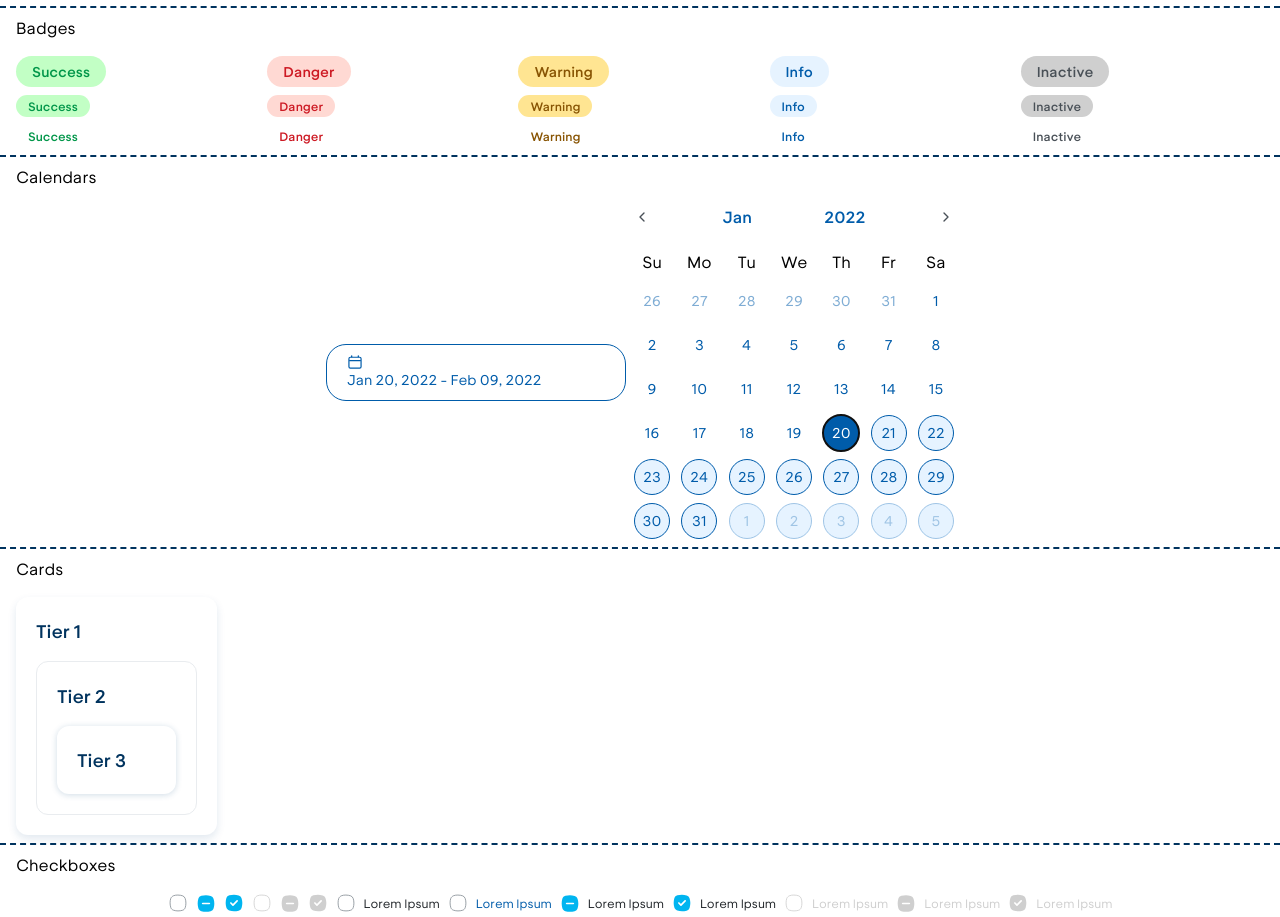
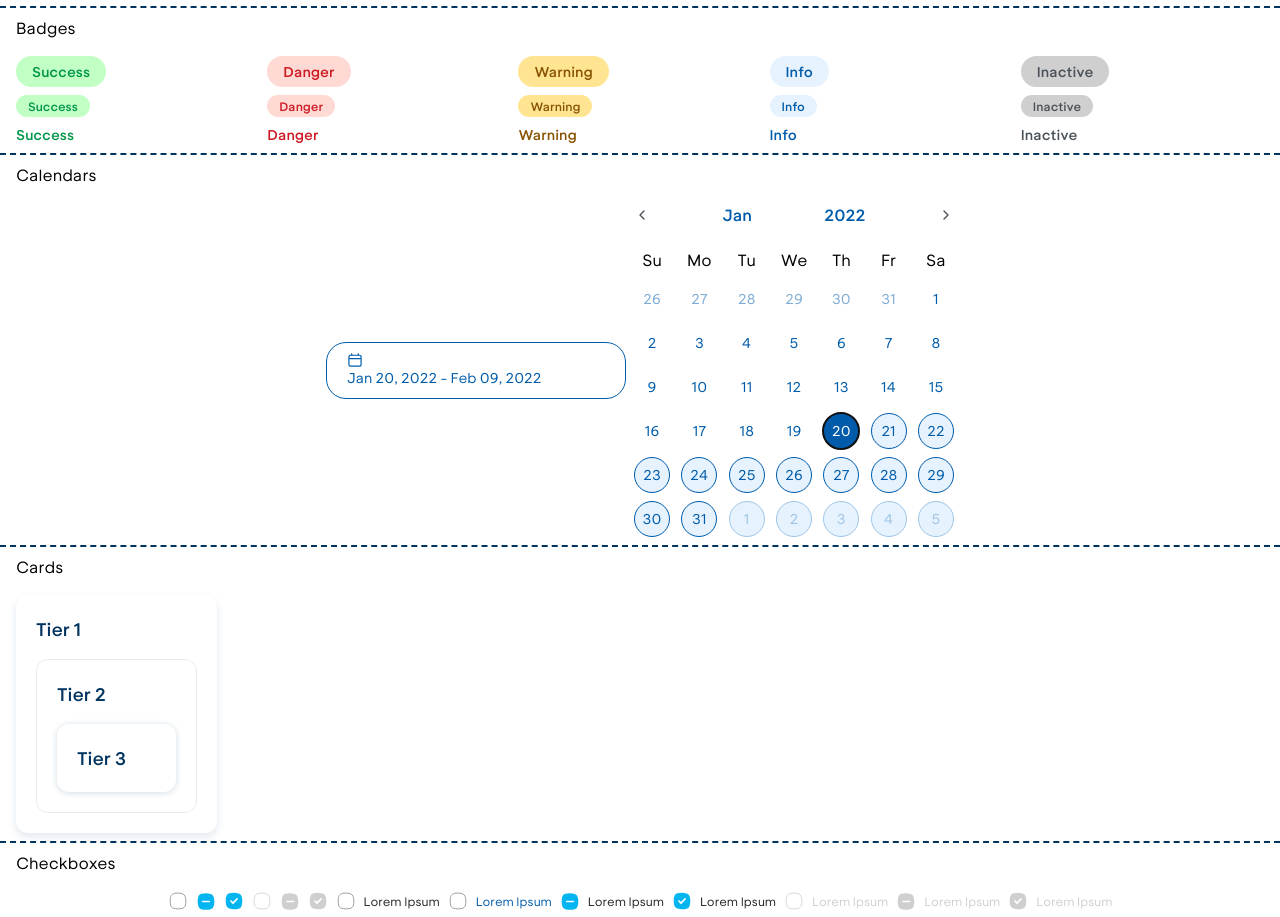
Before and after one commit to shrall/lighthouse-ui, a React (Vite) app: page / in a window 1280 px wide. Shown: the part 962-1879 px from the top of the page. Built offline with nearby package versions, Linux system fonts and the light colour scheme.

Commit message:
feat(badge): remove paddings for textonly variant

```diff
--- a/lib/components/ui/badge.tsx
+++ b/lib/components/ui/badge.tsx
@@ -4,7 +4,7 @@ import * as React from "react";
 import { cn } from "@/lib/utils";
 
 const badgeVariants = cva(
-  "lui-inline-flex lui-items-center lui-rounded-full lui-w-fit lui-font-semibold lui-px-3 lui-py-[3px] lui-text-xs md:lui-px-4 md:lui-py-[5.5px] md:lui-text-sm",
+  "lui-inline-flex lui-items-center lui-rounded-full lui-w-fit lui-font-semibold lui-px-3 lui-py-[0.1875rem] lui-text-xs md:lui-px-4 md:lui-py-[0.34375rem] md:lui-text-sm",
   {
     variants: {
       variant: {
@@ -34,7 +34,7 @@ const Badge = React.forwardRef<HTMLDivElement, BadgeProps>(
       className={cn(
         badgeVariants({ variant }),
         className,
-        textOnly && "lui-bg-transparent",
+        textOnly && "lui-bg-transparent lui-p-0 md:lui-p-0",
       )}
       {...props}
     />
--- a/src/pages/Badges.tsx
+++ b/src/pages/Badges.tsx
@@ -40,39 +40,19 @@ function Badges() {
         >
           Inactive
         </Badge>
-        <Badge
-          variant="success"
-          className="md:lui-px-3 md:lui-py-[3px] md:lui-text-xs"
-          textOnly
-        >
+        <Badge variant="success" textOnly>
           Success
         </Badge>
-        <Badge
-          variant="danger"
-          className="md:lui-px-3 md:lui-py-[3px] md:lui-text-xs"
-          textOnly
-        >
+        <Badge variant="danger" textOnly>
           Danger
         </Badge>
-        <Badge
-          variant="warning"
-          className="md:lui-px-3 md:lui-py-[3px] md:lui-text-xs"
-          textOnly
-        >
+        <Badge variant="warning" textOnly>
           Warning
         </Badge>
-        <Badge
-          variant="info"
-          className="md:lui-px-3 md:lui-py-[3px] md:lui-text-xs"
-          textOnly
-        >
+        <Badge variant="info" textOnly>
           Info
         </Badge>
-        <Badge
-          variant="inactive"
-          className="md:lui-px-3 md:lui-py-[3px] md:lui-text-xs"
-          textOnly
-        >
+        <Badge variant="inactive" textOnly>
           Inactive
         </Badge>
       </div>
```
